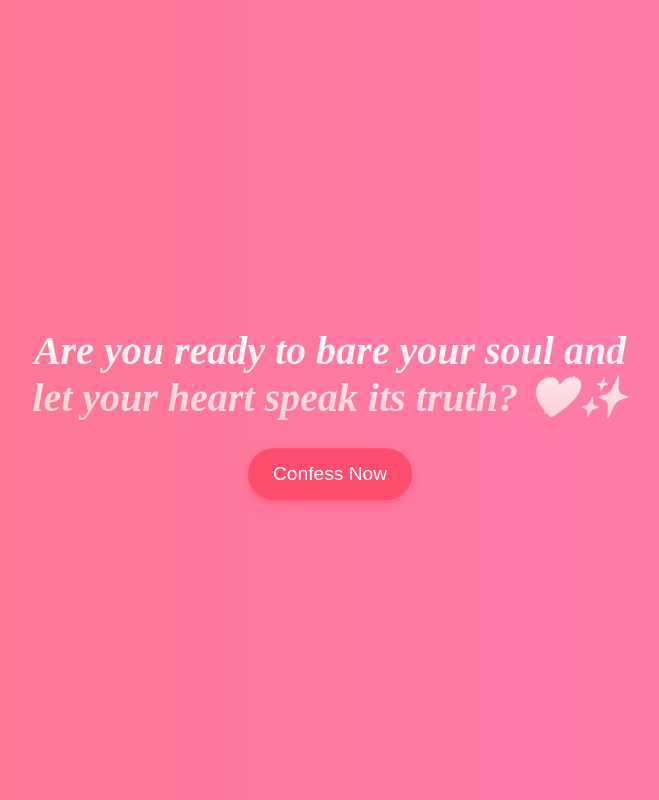
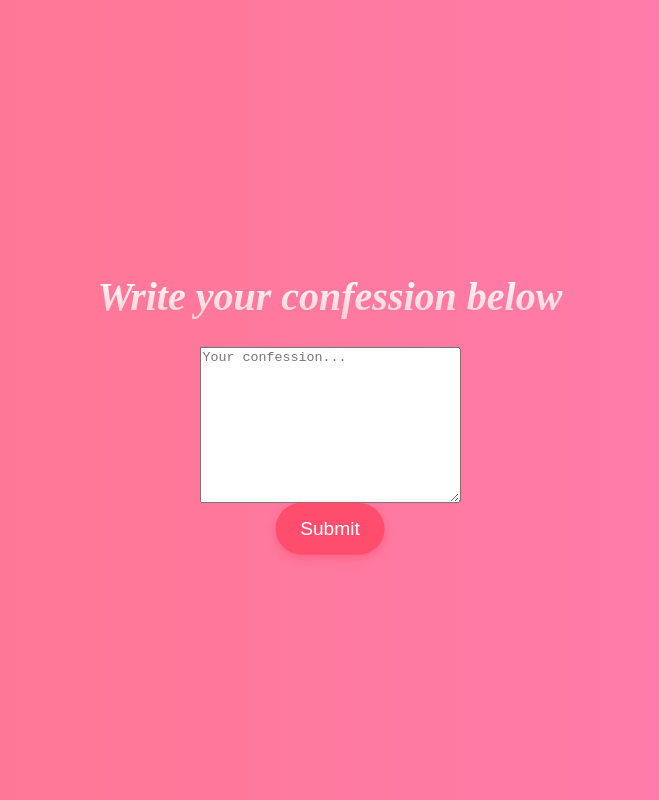
Before and after one commit to cnfsnow/confess, a plain HTML site: page index.html in a window 1280 px wide. Shown: the whole page, without its empty margins (310-969 px from the left). Drawn offline with Linux system fonts and the light colour scheme.

Commit message:
Update index.html

```diff
--- a/index.html
+++ b/index.html
@@ -12,13 +12,19 @@
             color: white;
             overflow: hidden;
         }
-        .intro {
+        .intro, .confession, .popup {
             position: absolute;
             top: 50%;
             left: 50%;
             transform: translate(-50%, -50%);
             text-align: center;
             animation: fadeIn 2s ease-in-out;
+            display: none;
+        }
+        .confession {
+            display: flex;
+            flex-direction: column;
+            align-items: center;
         }
         h1 {
             font-size: 2.5rem;
@@ -27,7 +33,7 @@
             -webkit-background-clip: text;
             -webkit-text-fill-color: transparent;
         }
-        .heart-btn {
+        .heart-btn, .submit-btn {
             background: #ff4d6d;
             color: white;
             border: none;
@@ -37,19 +43,52 @@
             cursor: pointer;
             box-shadow: 0 4px 10px rgba(255, 77, 109, 0.5);
         }
-        .heart-btn:hover {
+        .heart-btn:hover, .submit-btn:hover {
             background: #ff1e4d;
         }
         @keyframes fadeIn {
             from { opacity: 0; }
             to { opacity: 1; }
         }
+        .popup {
+            background: rgba(0, 0, 0, 0.8);
+            color: #fff;
+            padding: 20px;
+            border-radius: 10px;
+        }
     </style>
 </head>
 <body>
     <div class="intro">
         <h1>Are you ready to bare your soul and let your heart speak its truth? 💖✨</h1>
-        <button class="heart-btn" onclick="location.href='confession.html'">Confess Now</button>
+        <button class="heart-btn" onclick="startConfession()">Confess Now</button>
     </div>
+    <div class="confession">
+        <h1>Write your confession below</h1>
+        <textarea id="confessionBox" rows="10" cols="30" placeholder="Your confession..."></textarea>
+        <button class="submit-btn" onclick="submitConfession()">Submit</button>
+    </div>
+    <div class="popup">
+        <h1>Thank you for your sincerest truth.</h1>
+        <p>Your heart's desire is now recorded.</p>
+    </div>
+
+    <script>
+        function startConfession() {
+            document.querySelector('.intro').style.display = 'none';
+            document.querySelector('.confession').style.display = 'flex';
+        }
+
+        function submitConfession() {
+            const confession = document.getElementById('confessionBox').value;
+            if (confession) {
+                document.querySelector('.confession').style.display = 'none';
+                document.querySelector('.popup').style.display = 'block';
+                setTimeout(() => {
+                    location.href = 'https://cnfsnow.github.io/lovestorage/';
+                }, 3000); // Redirect after 3 seconds
+            }
+        }
+    </script>
 </body>
 </html>
```
